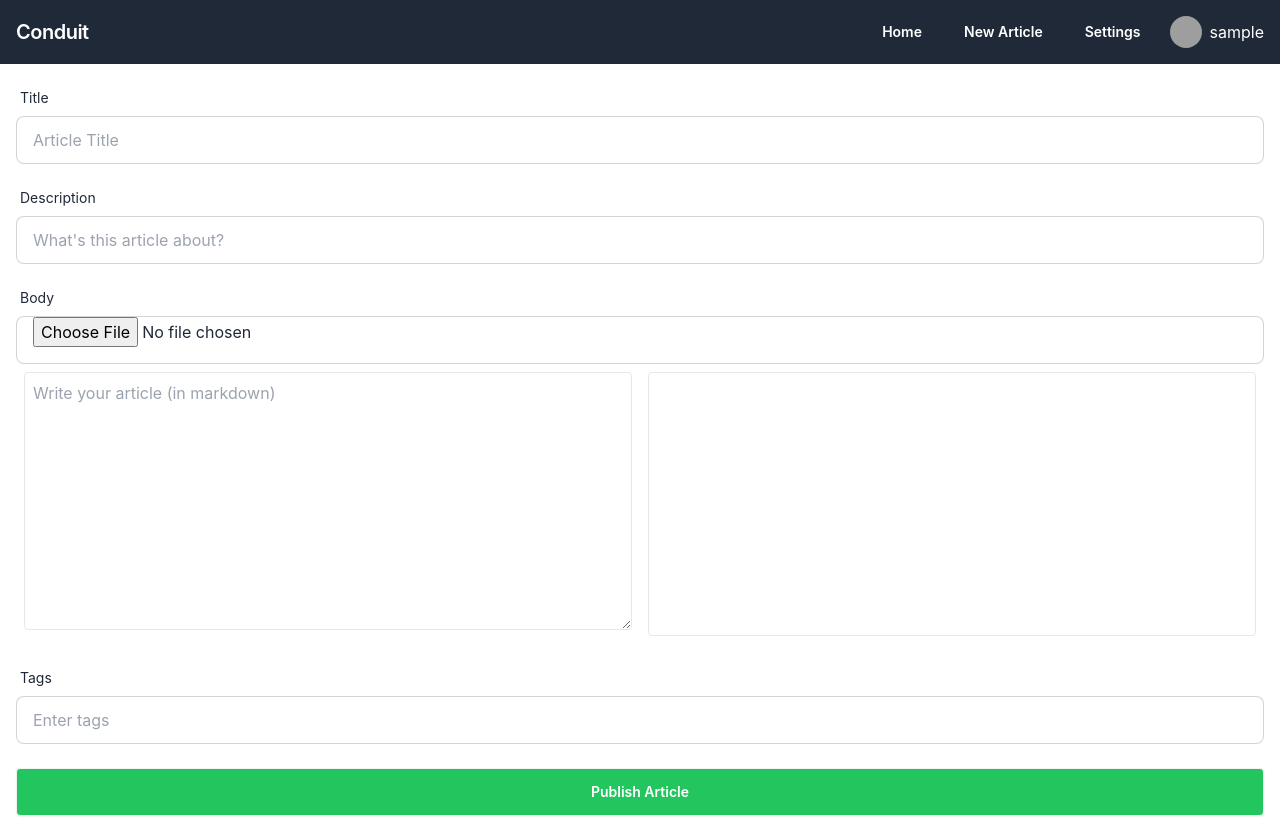
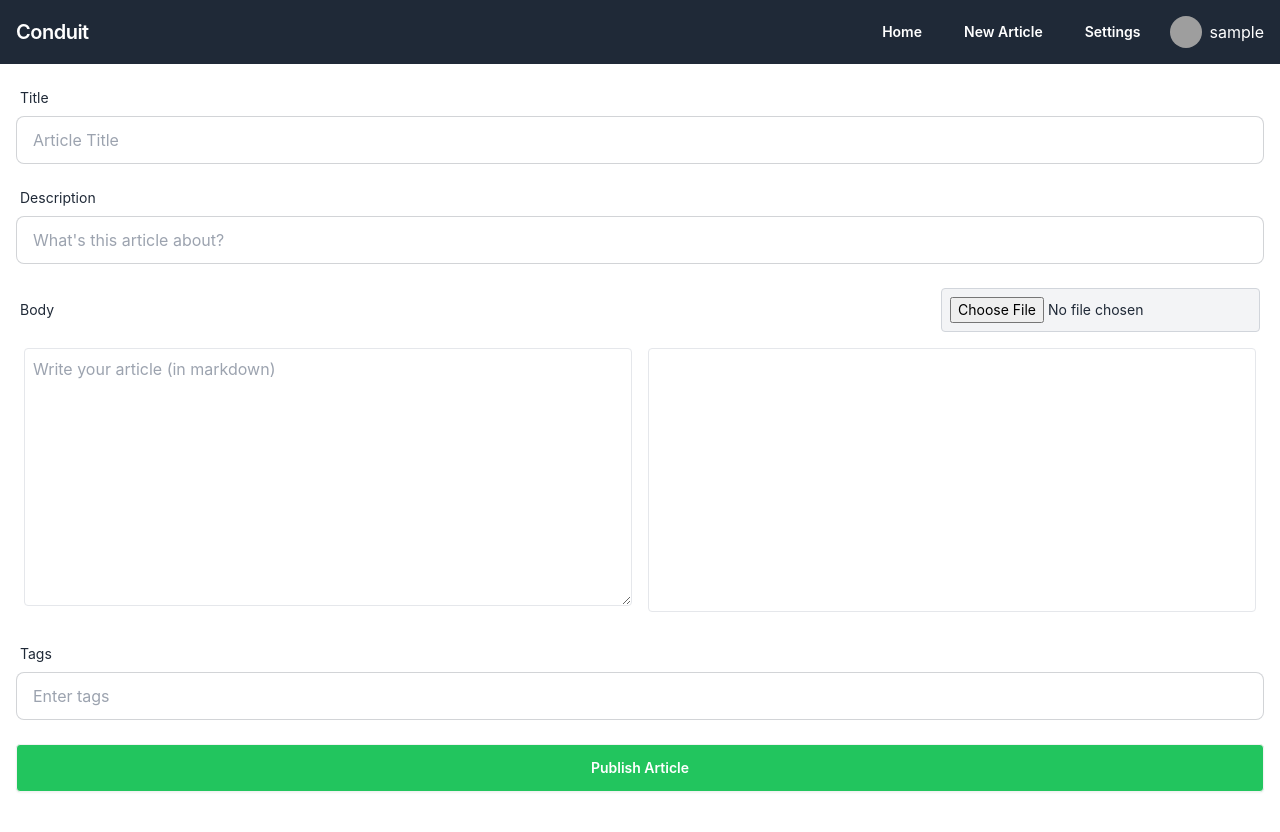
Before and after one commit to hotkimho/realworld-FE, a React (Create React App) app: page /article in a window 1280 px wide. After the commit the page ends 808 px from the top, so only its background shows below. Built offline with nearby package versions, Linux system fonts and the light colour scheme; sample sign-in values are in the browser's storage; grey boxes are pictures that could not be loaded.

Commit message:
# ADD - markdown image 첨부

```diff
--- a/package.json
+++ b/package.json
@@ -49,6 +49,7 @@
     ]
   },
   "devDependencies": {
+    "@tailwindcss/typography": "^0.5.12",
     "@types/react-router-dom": "^5.3.3",
     "autoprefixer": "^10.4.19",
     "daisyui": "^4.7.3",
--- a/src/components/Article/ArticleCreate.tsx
+++ b/src/components/Article/ArticleCreate.tsx
@@ -23,6 +23,8 @@ const ArticleCreate: React.FC = () => {
     });
     const [tagInput, setTagInput] = useState('');
     const textAreaRef = useRef<HTMLTextAreaElement>(null);
+    const imageInputRef = useRef<HTMLInputElement | null>(null);
+
 
 
     if (!localStorage.getItem('access_token')) {
@@ -75,9 +77,14 @@ const ArticleCreate: React.FC = () => {
     const handleFileUpload = async (e: React.ChangeEvent<HTMLInputElement>) => {
         const file = e.target.files?.[0];
         if (!file) return;
-        // get filename
+        if (file.size > 10 * 1024 * 1024) {
+            alert('10MB 이하의 파일만 업로드 가능합니다.');
+            return;
+        }
 
-        const filename = uuidv4() + ".png";
+        const lastDot = file.name.lastIndexOf('.');
+        const ext = file.name.substring(lastDot + 1);
+        const filename = uuidv4() + "." + ext;
 
         // localstorage에 있는 access_token안에 있는 user_id를 가져온다.
         const user_id = localStorage.getItem('user_id')
@@ -121,6 +128,7 @@ const ArticleCreate: React.FC = () => {
         }
     };
 
+
     return (
         <div className="container mx-auto p-4">
             <form onSubmit={handleSubmit} className="space-y-4">
@@ -141,8 +149,14 @@ const ArticleCreate: React.FC = () => {
                 <div className="form-control">
                     <label className="label">
                         <span className="label-text">Body</span>
+                        <input
+                            type="file"
+                            onChange={handleFileUpload}
+                            accept="image/jpg, image/png, image/jpeg"
+                            className="cursor-pointer bg-gray-100 border border-gray-300 p-2 rounded hover:bg-gray-200 text-sm"
+                        />
                     </label>
-                    <input type="file" onChange={handleFileUpload} className="input input-bordered w-full"></input>
+
                     <div className="flex">
                         <div className="flex-1 p-2">
                         <textarea
@@ -157,7 +171,7 @@ const ArticleCreate: React.FC = () => {
                         </div>
                         <div className="flex-1 p-2">
                             <div className="border rounded p-2 overflow-y-auto" style={{ height: '100%' }}>
-                                <ReactMarkdown>{article.body}</ReactMarkdown>
+                                <ReactMarkdown  className="prose">{article.body}</ReactMarkdown>
 
                             </div>
                         </div>
--- a/tailwind.config.js
+++ b/tailwind.config.js
@@ -8,5 +8,6 @@ module.exports = {
   },
   plugins: [
     require('daisyui'),
+    require('@tailwindcss/typography'),
   ],
 }
```
Also changed, not shown: 1 other file (tests, documents, lock files or other folders).
